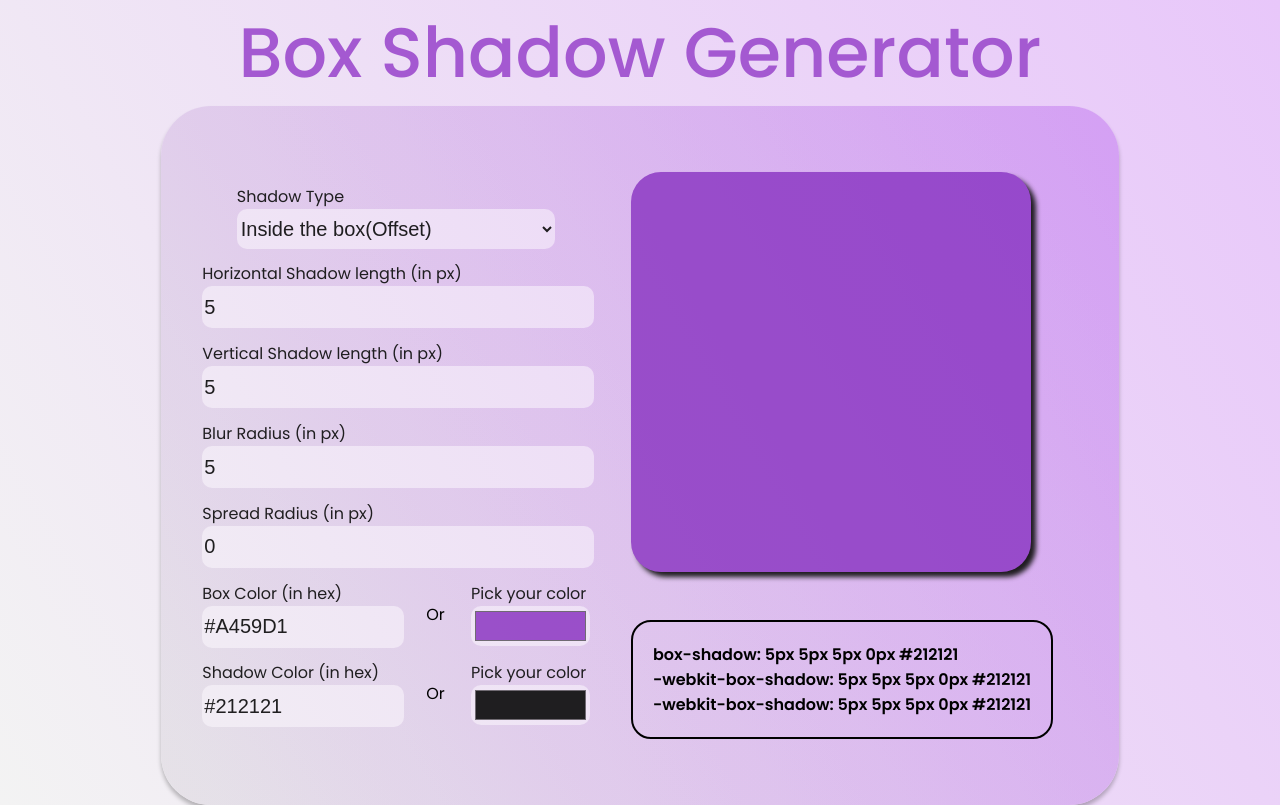
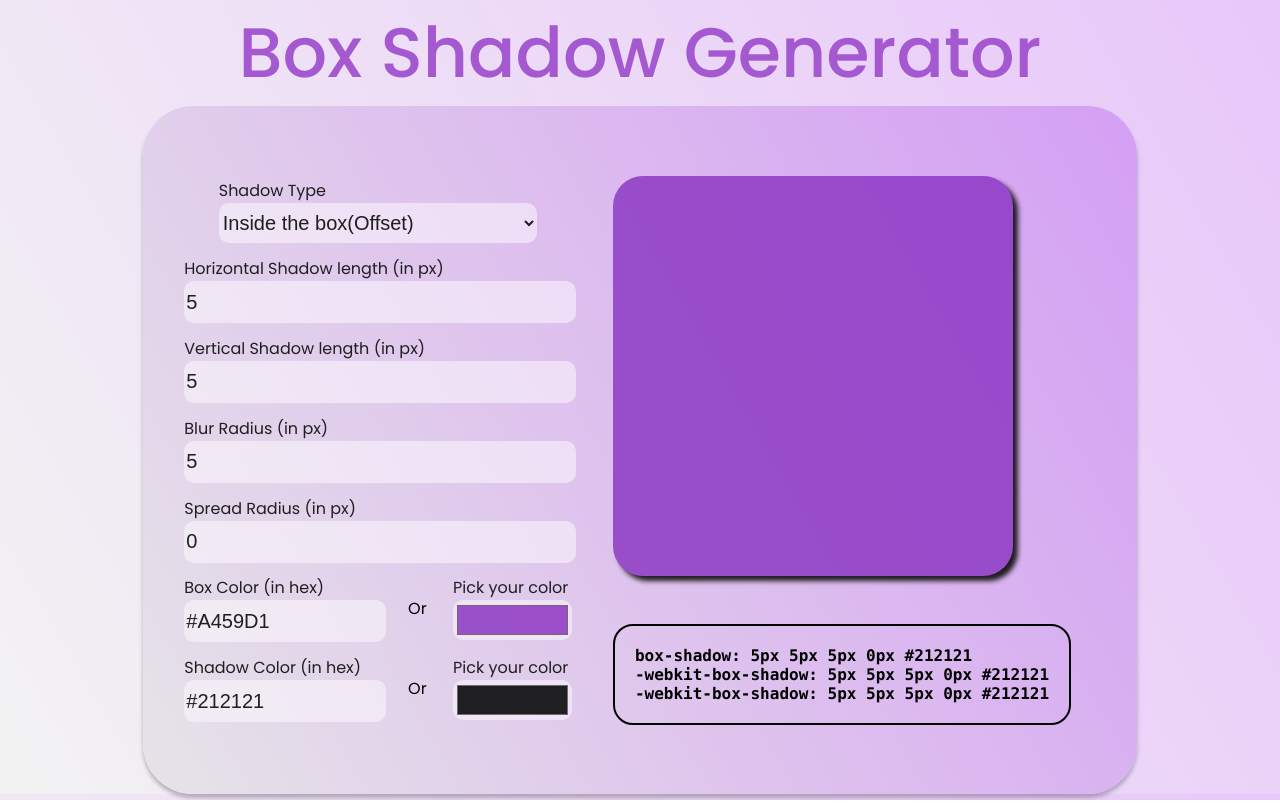
Before and after one commit to Maheep-gupta/box-shadow-generator, a React (Create React App) app: page / in a window 1280 px wide. Built offline with nearby package versions, Linux system fonts and the light colour scheme.

Commit message:
code updated

```diff
--- a/src/App.js
+++ b/src/App.js
@@ -82,24 +82,24 @@ function App() {
 
             </div>
             <div className='code'>
-              <p>
+              <code>
 
                 {
                   `box-shadow: ${shadowPropertise.x}px ${shadowPropertise.y}px ${shadowPropertise.blur}px ${shadowPropertise.spread}px ${colorPicker} ${shadowType === "offset" ? "" : shadowType}`
                 }
-              </p>
-              <p>
+              </code>
+              <code>
                 {
                   `-webkit-box-shadow: ${shadowPropertise.x}px ${shadowPropertise.y}px ${shadowPropertise.blur}px ${shadowPropertise.spread}px ${colorPicker} ${shadowType === "offset" ? "" : shadowType}`
                 }
 
 
-              </p>
-              <p>
+              </code>
+              <code>
                 {
                   `-webkit-box-shadow: ${shadowPropertise.x}px ${shadowPropertise.y}px ${shadowPropertise.blur}px ${shadowPropertise.spread}px ${colorPicker} ${shadowType === "offset" ? "" : shadowType}`
                 }
-              </p>
+              </code>
             </div>
           </div>
 
```
